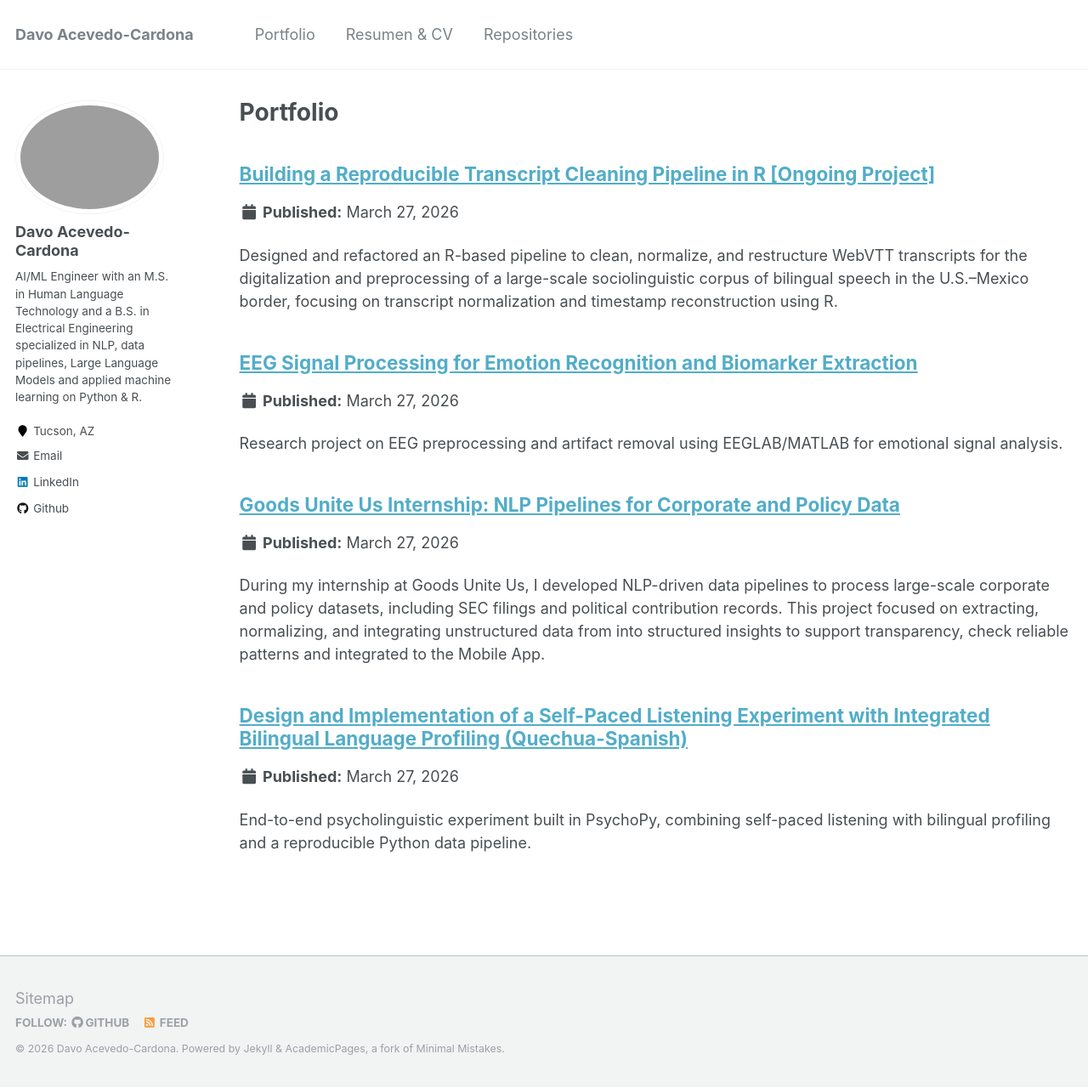
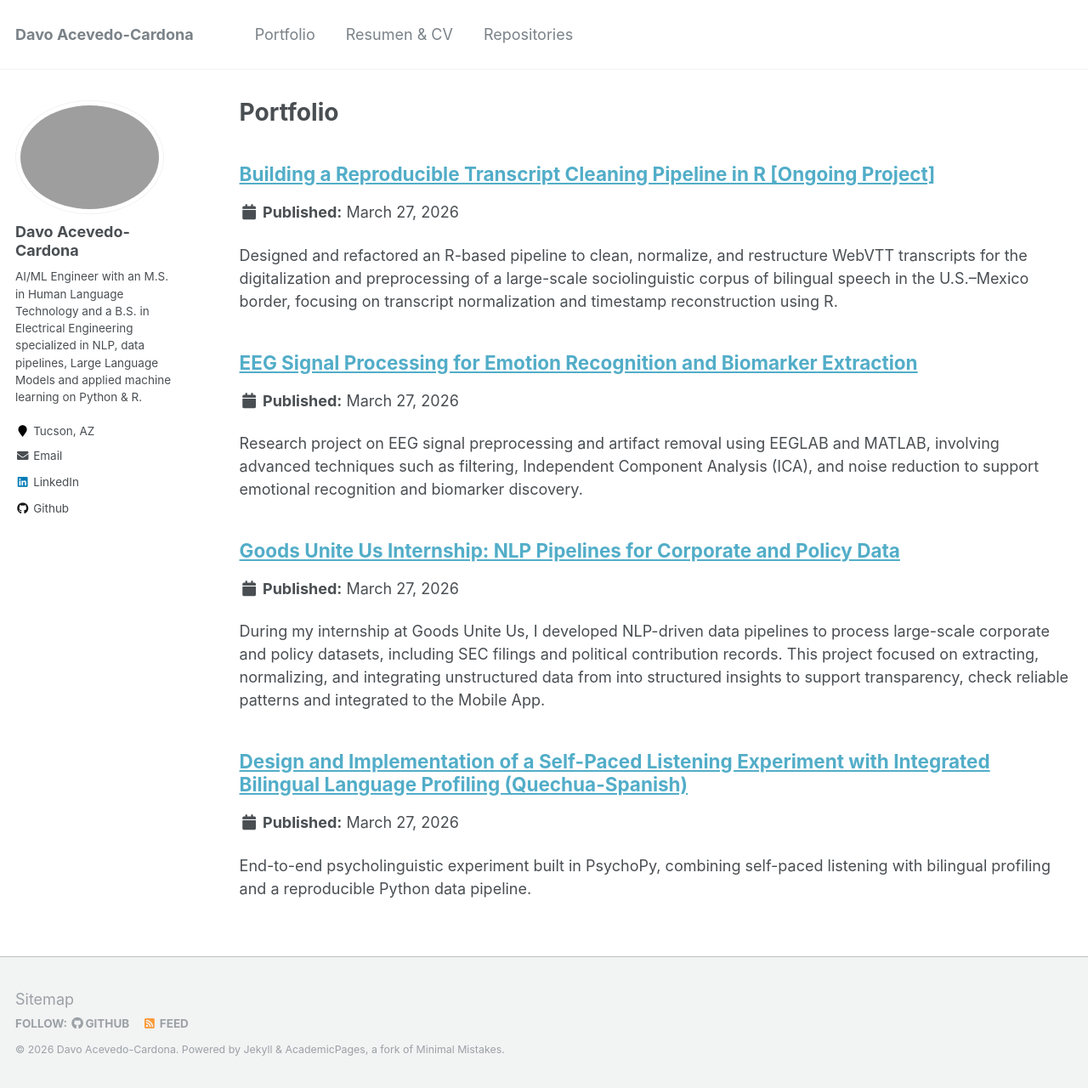
Before and after one commit to lldavoll/lldavoll.github.io, a Jekyll site: the page built from _pages/portfolio.html, in a window 1280 px wide and 1280 px high. Shown: the whole window at 85% size. Built offline with Jekyll 4.4.1, drawn with Linux system fonts in a browser that asks for light colours.

Commit message:
Update eeg.md
final version

```diff
--- a/_portfolio/eeg.md
+++ b/_portfolio/eeg.md
@@ -1,6 +1,6 @@
 ---
 title: "EEG Signal Processing for Emotion Recognition and Biomarker Extraction"
-excerpt: "Research project on EEG preprocessing and artifact removal using EEGLAB/MATLAB for emotional signal analysis."
+excerpt: "Research project on EEG signal preprocessing and artifact removal using EEGLAB and MATLAB, involving advanced techniques such as filtering, Independent Component Analysis (ICA), and noise reduction to support emotional recognition and biomarker discovery."
 collection: portfolio
 ---
 <p align="center">
```
